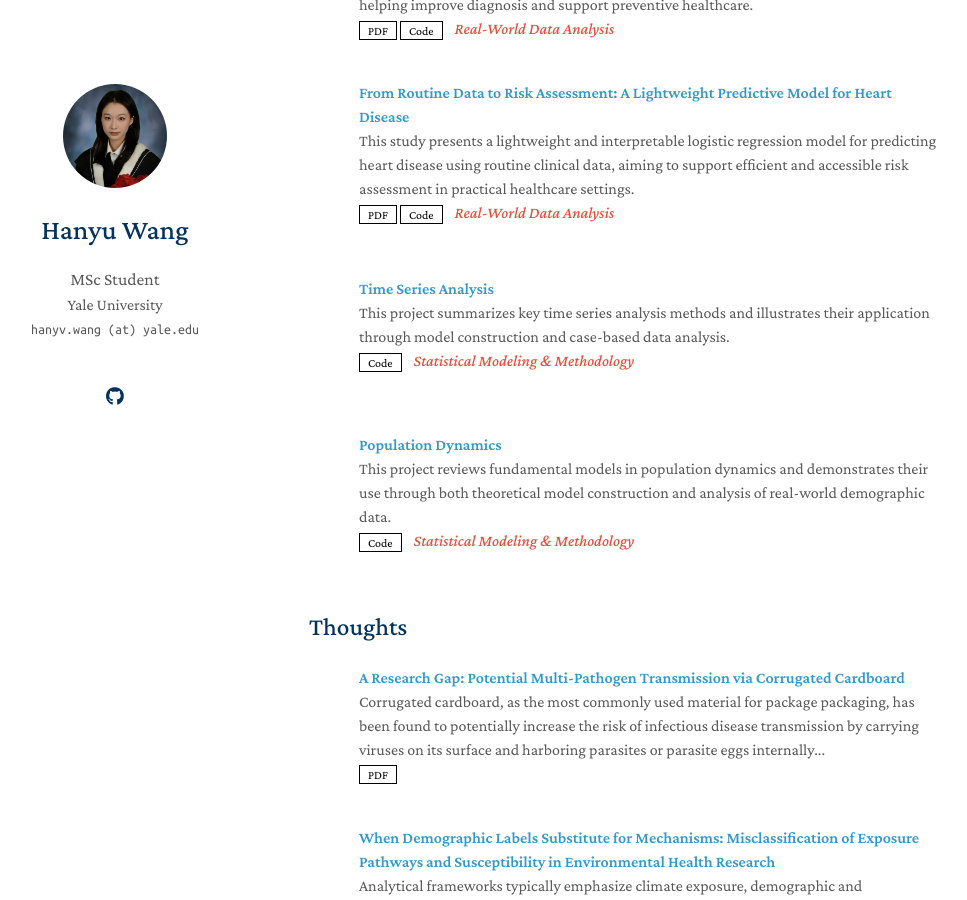
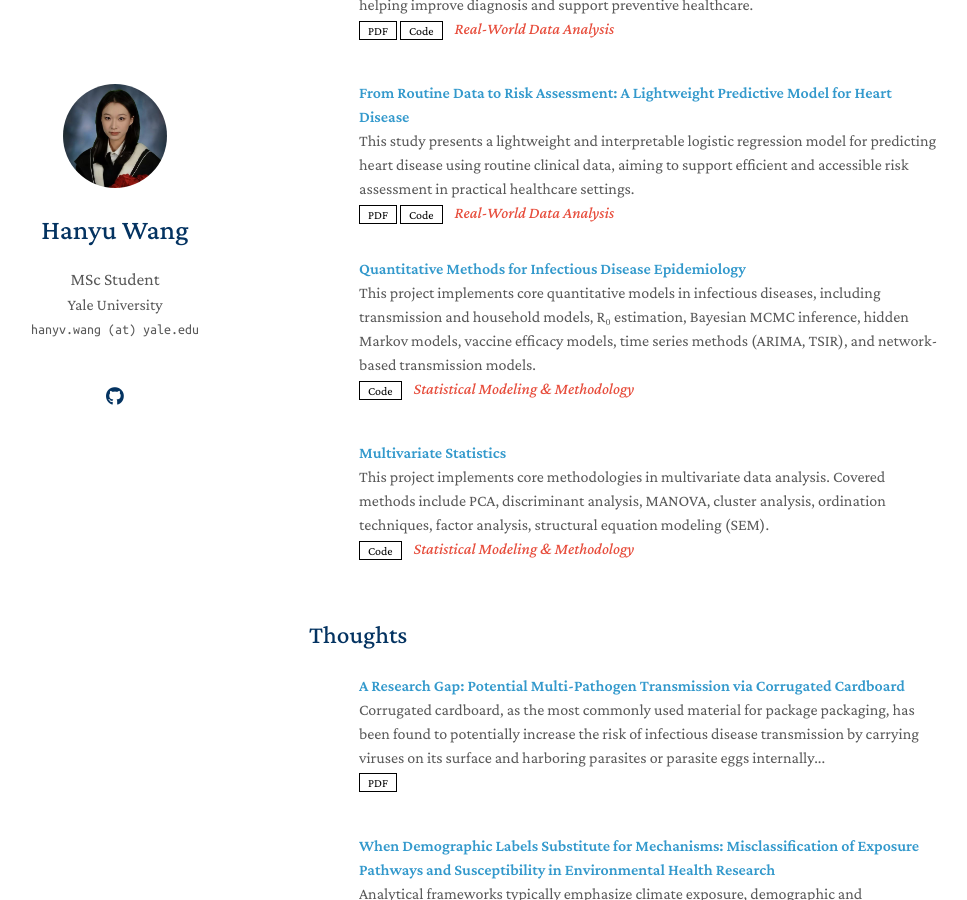
Before and after one commit to hanyvwang/hanyvwang.github.io, a Jekyll site: the page built from index.md, in a window 1280 px wide and 900 px high, scrolled down 1184 px. Shown: the whole window, without its empty margins (161-1128 px from the left). Built offline with Jekyll 4.4.1, drawn with Linux system fonts in a browser that asks for light colours; a style sheet for code colours, icons or effects is not loaded; our own code applies the rules of GitHub Pages for plain Markdown files.

Commit message:
Update publications.yml

```diff
--- a/_data/publications.yml
+++ b/_data/publications.yml
@@ -42,22 +42,22 @@ main:
     notes: "&nbsp;&nbsp;&nbsp;Real-World Data Analysis"
     # image: ./assets/img/teaser_example.png
 
-  - title: "Time Series Analysis"
-    authors: "This project summarizes key time series analysis methods and illustrates their application through model construction and case-based data analysis."
+  - title: "Quantitative Methods for Infectious Disease Epidemiology"
+    authors: "This project implements core quantitative models in infectious diseases, including transmission and household models, R₀ estimation, Bayesian MCMC inference, hidden Markov models, vaccine efficacy models, time series methods (ARIMA, TSIR), and network-based transmission models."
     conference_short: R
     # conference: IEEE/CVF Conference on Computer Vision and Pattern Recognition <strong>(CVPR)</strong>, 2020.
-    code: https://github.com/hanyvwang/Time-Series-Analysis
+    code: https://github.com/hanyvwang/quantitative-methods-id
     # page: https://class-il.mpi-inf.mpg.de/mnemonics/
     # bibtex: https://class-il.mpi-inf.mpg.de/mnemonics/
     notes: "&nbsp;&nbsp;&nbsp;Statistical Modeling & Methodology"
     # image: ./assets/img/teaser_example.png
 
 
-  - title: "Population Dynamics"
-    authors: "This project reviews fundamental models in population dynamics and demonstrates their use through both theoretical model construction and analysis of real-world demographic data."
+  - title: "Multivariate Statistics"
+    authors: "This project implements core methodologies in multivariate data analysis. Covered methods include PCA, discriminant analysis, MANOVA, cluster analysis, ordination techniques, factor analysis, structural equation modeling (SEM)."
     conference_short: R
     # conference: IEEE/CVF Conference on Computer Vision and Pattern Recognition <strong>(CVPR)</strong>, 2020.
-    code: https://github.com/hanyvwang/Population-Dynamics
+    code: https://github.com/hanyvwang/multivariate-statistics
     # page: https://class-il.mpi-inf.mpg.de/mnemonics/
     # bibtex: https://class-il.mpi-inf.mpg.de/mnemonics/
     notes: "&nbsp;&nbsp;&nbsp;Statistical Modeling & Methodology"
```
